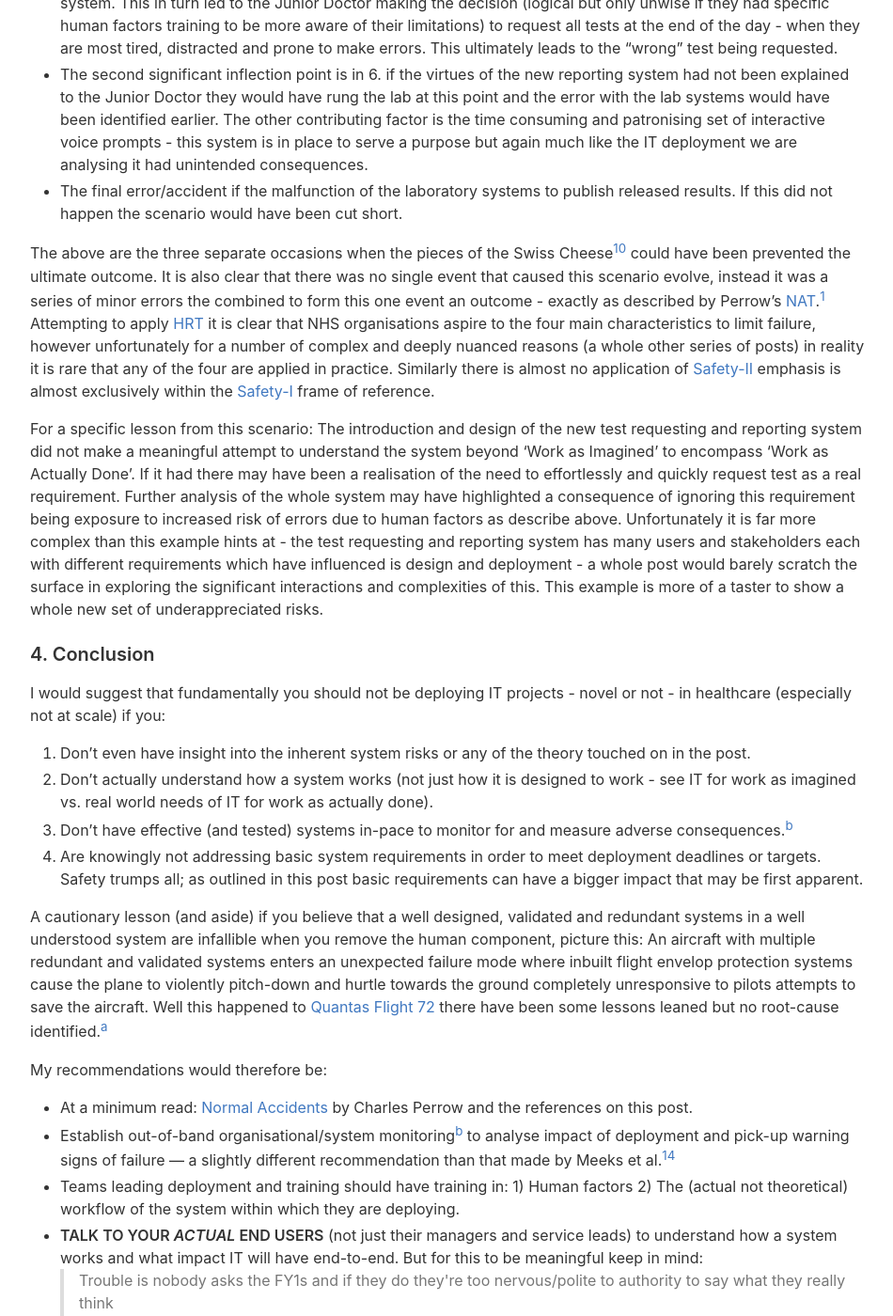
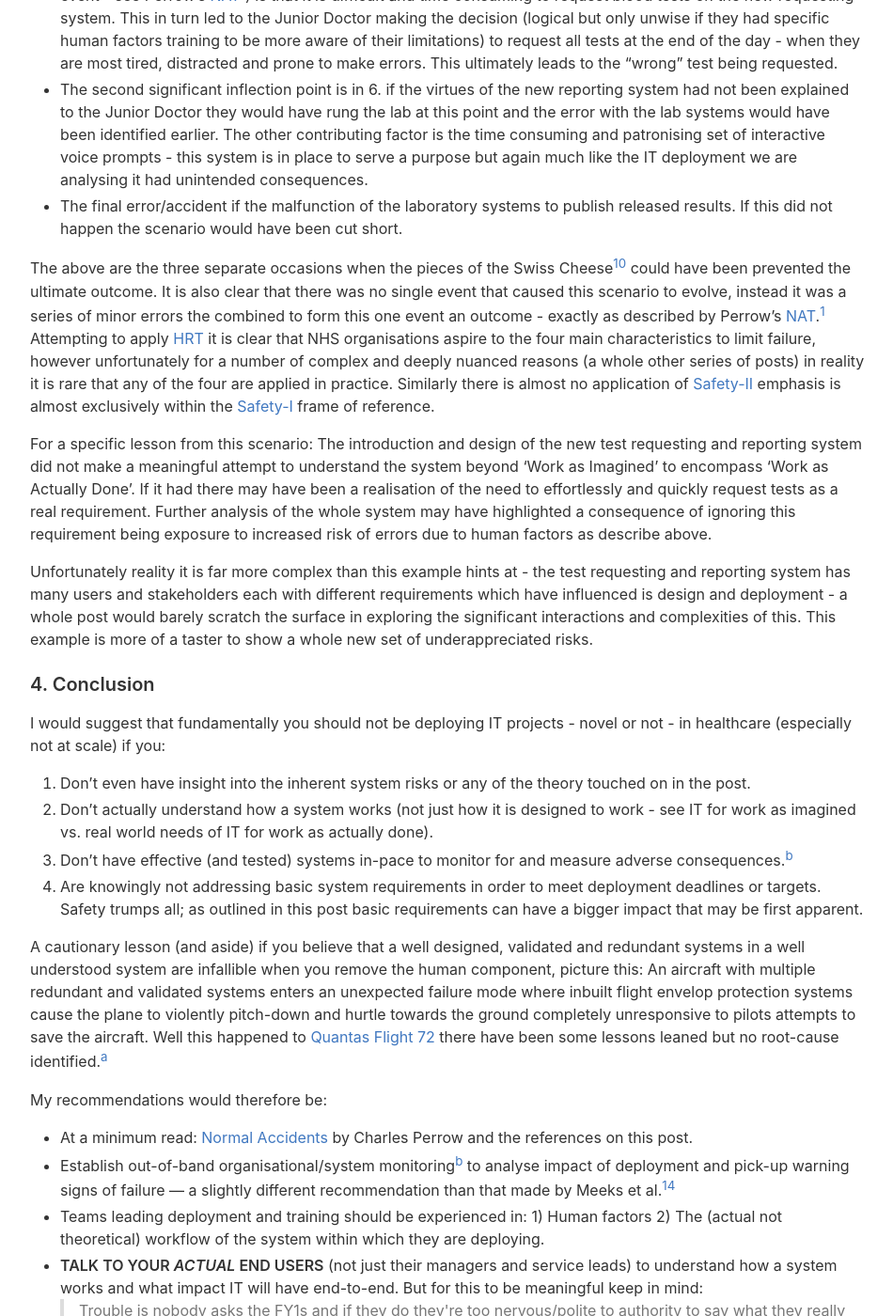
Before and after one commit to blu3id/blu3id.github.io, a Jekyll site: the page built from posts/complex-system-dangers.md, in a window 1280 px wide and 1400 px high, scrolled down 4433 px. Shown: the whole window at 94% size, without its empty margins (163-1113 px from the left). Built offline with Jekyll 4.4.1, drawn with Linux system fonts in a browser that asks for light colours; comment, search, counter and statistics services are not loaded; some of the changed text lies outside the part shown.

Commit message:
minor edits

```diff
--- a/posts/complex-system-dangers.md
+++ b/posts/complex-system-dangers.md
@@ -31,7 +31,9 @@
 
 #### ii. Lack of Evidence, Scrutiny, Monitoring and Effective Change Management
 
-In modern medicine introduction of a new drug, treatment or procedure is highly scrutinised and evidence based. There are trials, audits and research studies that evaluate the effectiveness and safety of these changes. However when is comes to introduction of IT systems to the clinical environment there is no such scrutiny, there is no requirement for evidence, there is no on-going supervisions and reporting of adverse incidents. IT deployments are a change malmanagement process - at risk of veering off-topic - there is a vast amount of theory on how best to manage and implement change and yet within the NHS there is either wilful ignorance of this amongst IT staff/project managers or (perhaps more worryingly) a complete lack of understanding. The emphasis is always on the project or the software never on the "product" (providing safe, efficient healthcare) or the end users who deliver it (health care professionals) which is at odds with change management theories (such as Kotter, Lewin or McKinsey) that all focus on the users (health care professionals) and how the change will improve the product (providing safe, efficient healthcare).
+In modern medicine introduction of a new drug, treatment or procedure is highly scrutinised and evidence based. There are trials, audits and research studies that evaluate the effectiveness and safety of these changes. However when is comes to introduction of IT systems to the clinical environment there is no such scrutiny, there is no requirement for evidence, there is no on-going supervisions and reporting of adverse incidents.
+
+IT deployments are a change malmanagement process - at risk of veering off-topic - there is a vast amount of theory on how best to manage and implement change and yet within the NHS there is either wilful ignorance of this amongst IT staff/project managers or (perhaps more worryingly) a complete lack of understanding. The emphasis is always on the project or the software never on the "product" (providing safe, efficient healthcare) or the end users who deliver it (health care professionals) which is at odds with change management theories (such as Kotter, Lewin or McKinsey) that all focus on the users (health care professionals) and how the change will improve the product (providing safe, efficient healthcare).
 
 #### iii. Work as Imagined vs. Work as Done
 
@@ -108,9 +110,11 @@
 - The second significant inflection point is in 6. if the virtues of the new reporting system had not been explained to the Junior Doctor they would have rung the lab at this point and the error with the lab systems would have been identified earlier. The other contributing factor is the time consuming and patronising set of interactive voice prompts - this system is in place to serve a purpose but again much like the IT deployment we are analysing it had unintended consequences.
 - The final error/accident if the malfunction of the laboratory systems to publish released results. If this did not happen the scenario would have been cut short.
 
-The above are the three separate occasions when the pieces of the Swiss Cheese<sup>[10](#Reason2000)</sup> could have been prevented the ultimate outcome. It is also clear that there was no single event that caused this scenario evolve, instead it was a series of minor errors the combined to form this one event an outcome - exactly as described by Perrow's [NAT](#theoryNAT).<sup>[1](#Perrow1981)</sup> Attempting to apply [HRT](#theoryHRT) it is clear that NHS organisations aspire to the four main characteristics to limit failure, however unfortunately for a number of complex and deeply nuanced reasons (a whole other series of posts) in reality it is rare that any of the four are applied in practice. Similarly there is almost no application of [Safety-II](#theorySafety) emphasis is almost exclusively within the [Safety-I](#theorySafety) frame of reference.
+The above are the three separate occasions when the pieces of the Swiss Cheese<sup>[10](#Reason2000)</sup> could have been prevented the ultimate outcome. It is also clear that there was no single event that caused this scenario to evolve, instead it was a series of minor errors the combined to form this one event an outcome - exactly as described by Perrow's [NAT](#theoryNAT).<sup>[1](#Perrow1981)</sup> Attempting to apply [HRT](#theoryHRT) it is clear that NHS organisations aspire to the four main characteristics to limit failure, however unfortunately for a number of complex and deeply nuanced reasons (a whole other series of posts) in reality it is rare that any of the four are applied in practice. Similarly there is almost no application of [Safety-II](#theorySafety) emphasis is almost exclusively within the [Safety-I](#theorySafety) frame of reference.
 
-For a specific lesson from this scenario: The introduction and design of the new test requesting and reporting system did not make a meaningful attempt to understand the system beyond 'Work as Imagined' to encompass 'Work as Actually Done'. If it had there may have been a realisation of the need to effortlessly and quickly request test as a real requirement. Further analysis of the whole system may have highlighted a consequence of ignoring this requirement being exposure to increased risk of errors due to human factors as describe above. Unfortunately it is far more complex than this example hints at - the test requesting and reporting system has many users and stakeholders each with different requirements which have influenced is design and deployment - a whole post would barely scratch the surface in exploring the significant interactions and complexities of this. This example is more of a taster to show a whole new set of underappreciated risks.
+For a specific lesson from this scenario: The introduction and design of the new test requesting and reporting system did not make a meaningful attempt to understand the system beyond 'Work as Imagined' to encompass 'Work as Actually Done'. If it had there may have been a realisation of the need to effortlessly and quickly request tests as a real requirement. Further analysis of the whole system may have highlighted a consequence of ignoring this requirement being exposure to increased risk of errors due to human factors as describe above.
+
+Unfortunately reality it is far more complex than this example hints at - the test requesting and reporting system has many users and stakeholders each with different requirements which have influenced is design and deployment - a whole post would barely scratch the surface in exploring the significant interactions and complexities of this. This example is more of a taster to show a whole new set of underappreciated risks.
 
 
 ### 4. Conclusion
@@ -128,11 +132,11 @@
 
 - At a minimum read: [Normal Accidents](https://www.amazon.co.uk/Normal-Accidents-Technologies-Princeton-Paperbacks/dp/0691004129) by Charles Perrow and the references on this post.
 - Establish out-of-band organisational/system monitoring<sup>[b](#noteb)</sup> to analyse impact of deployment and pick-up warning signs of failure &mdash; a slightly different recommendation than that made by Meeks et al.<sup>[14](#Meeks2014)</sup>
-- Teams leading deployment and training should have training in: 1) Human factors 2) The (actual not theoretical) workflow of the system within which they are deploying.
+- Teams leading deployment and training should be experienced in: 1) Human factors 2) The (actual not theoretical) workflow of the system within which they are deploying.
 - **TALK TO YOUR _ACTUAL_ END USERS** (not just their managers and service leads) to understand how a system works and what impact IT will have end-to-end. But for this to be meaningful keep in mind:
   <blockquote class="twitter-tweet" data-conversation="none" data-lang="en" data-align="center"><p lang="en" dir="ltr">Trouble is nobody asks the FY1s and if they do they&#39;re too nervous/polite to authority to say what they really think</p>&mdash; John Watson (@dr_lungs) <a href="https://twitter.com/dr_lungs/status/866387713381019648">May 21, 2017</a></blockquote>
 
-Finally as ever I welcome any feedback, comments, criticism or suggestions on what I have outlined. I will try to flesh out some areas of this post (theory) and write about other topics mentioned in passing.
+As ever I welcome any feedback, comments, criticism or suggestions on what I have outlined.
 
 
 ---
```
